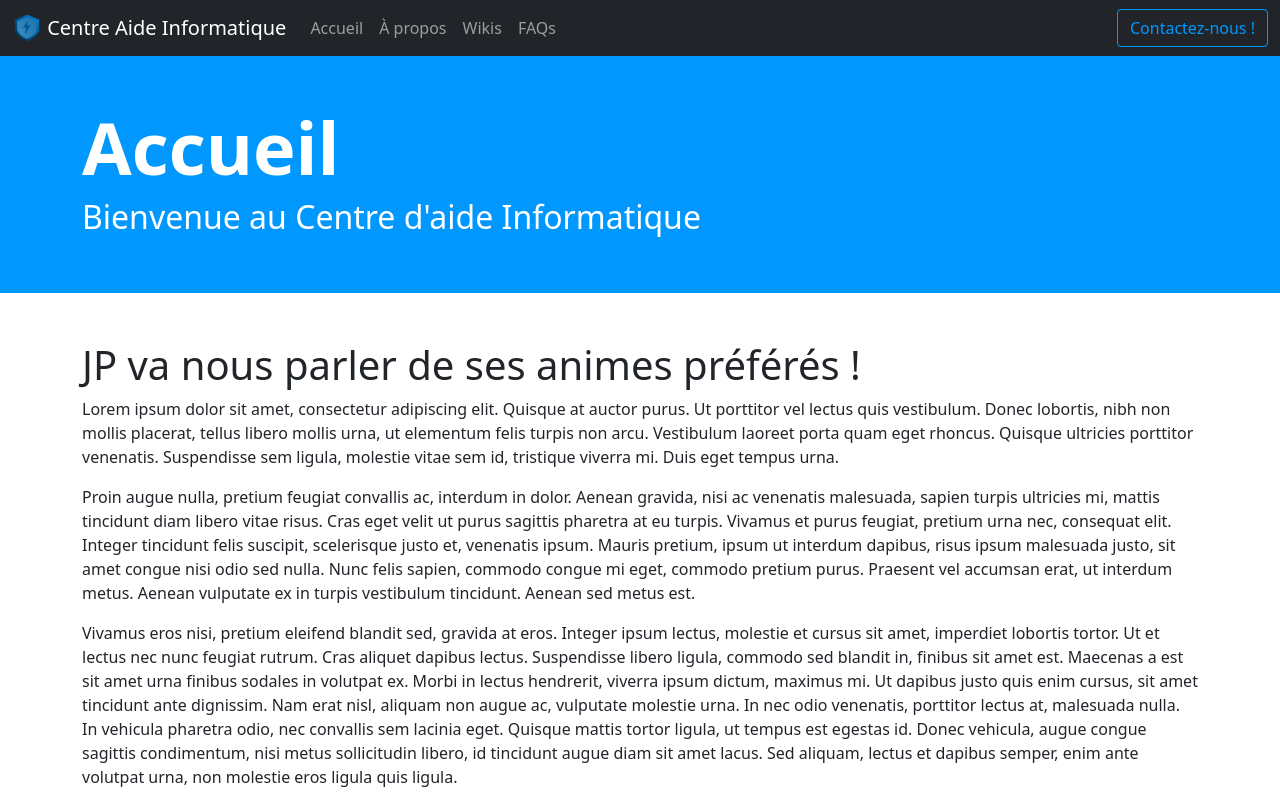
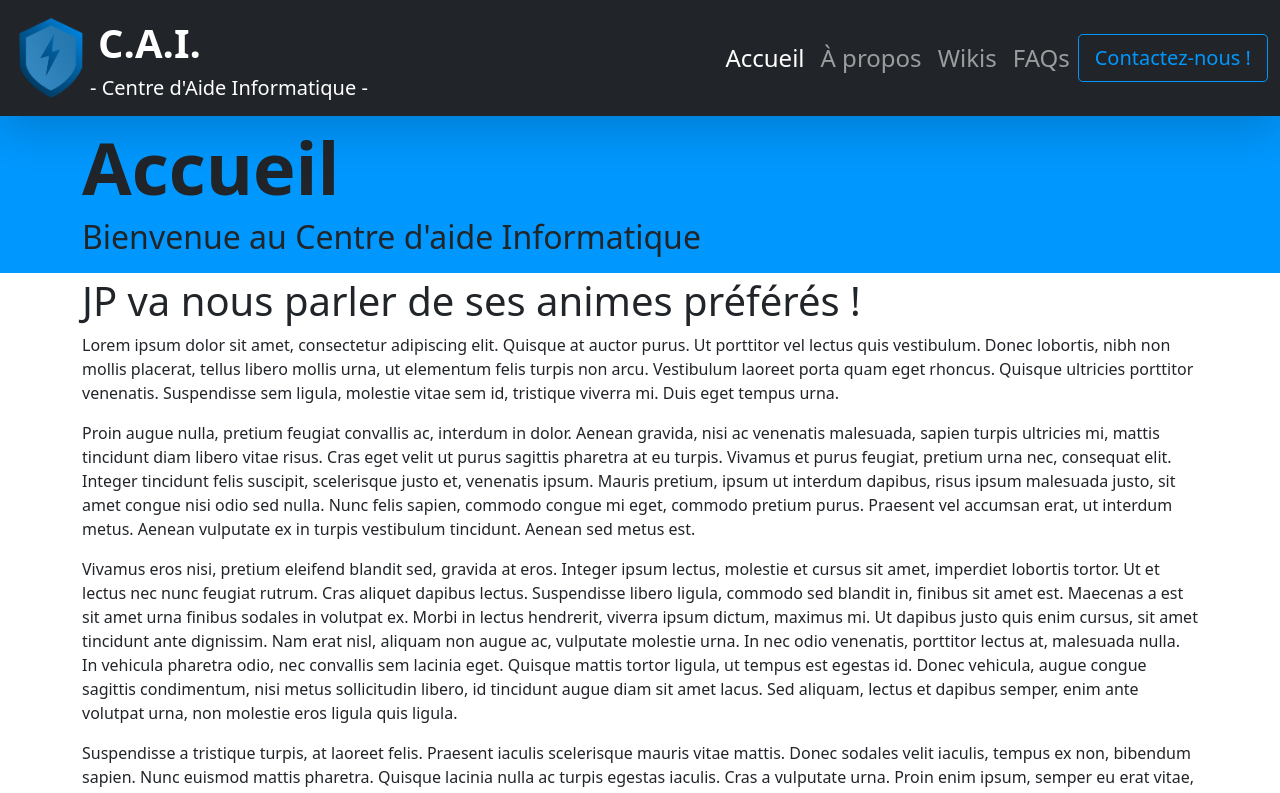
Before and after one commit to darkhappy/projet-soutien, a React (Create React App) app: page / in a window 1280 px wide. Shown: the top 793 px of the page. Built offline with nearby package versions, Linux system fonts and the light colour scheme.

Commit message:
added links for home and about and began footer

```diff
--- a/package.json
+++ b/package.json
@@ -11,7 +11,8 @@
     "react": "^17.0.2",
     "react-bootstrap": "^2.1.2",
     "react-dom": "^17.0.2",
-    "react-router-dom": "6",
+    "react-router-bootstrap": "^0.26.0",
+    "react-router-dom": "^6.2.1",
     "react-scripts": "5.0.0",
     "sass": "^1.49.8"
   },
--- a/src/App.js
+++ b/src/App.js
@@ -1,4 +1,5 @@
 import NavBar from "./components/NavBar";
+import Footer from "./components/Footer";
 import { Outlet } from "react-router-dom";
 
 function App() {
@@ -6,6 +7,7 @@ function App() {
     <>
       <NavBar />
       <Outlet />
+      <Footer />
     </>
   );
 }
--- a/src/components/Footer.jsx
+++ b/src/components/Footer.jsx
@@ -0,0 +1,11 @@
+import Card from 'react-bootstrap/Card';
+export default function NavBar() {
+  return (
+    <Card>
+      <Card.Footer>
+        Hello chicken nygget
+      </Card.Footer>
+
+    </Card>
+    );
+}
--- a/src/components/Header.jsx
+++ b/src/components/Header.jsx
@@ -2,8 +2,8 @@ import { Container } from "react-bootstrap";
 
 export default function Header(props) {
   return (
-    <header className="bg-primary mb-5 text-white">
-      <Container className="py-5" >
+    <header className="mb-1 bg-primary">
+      <Container className="py-2" >
         <h1 className="display-2 fw-bold">{props.title}</h1>
         <h2 className="fs-2">
           {props.subtitle}
--- a/src/components/NavBar.jsx
+++ b/src/components/NavBar.jsx
@@ -1,23 +1,33 @@
-import { Button, Container, Image, Nav, Navbar } from "react-bootstrap";
+import { Button, Container, Nav, Navbar } from "react-bootstrap";
+import {LinkContainer} from "react-router-bootstrap"
 import LogoImage from "../img/Shield_Logo.png";
 
 export default function NavBar() {
   return (
-    <Navbar bg="dark" variant="dark" sticky="top" expand="lg">
+    <Navbar bg="dark" variant="dark" sticky="top" expand="lg" className="shadow-lg">
       <Container fluid>
-        <Navbar.Brand href="../routes/Home.jsx">
-          <img height={30} width={30} src={LogoImage} className="d-inline-block align-top"  alt="Logo"/>
-          {" "}Centre Aide Informatique
-        </Navbar.Brand>
+        <LinkContainer to={"/"}>
+          <Navbar.Brand>
+            <img height={90} width={78} src={LogoImage} className="d-inline-block align-top"  alt="Logo"/>
+            <div className="d-inline-block">
+              <p className="fs-1 mb-0 mx-2 mt-0 fw-bolder ">C.A.I.</p>
+              <p className="fs-5 mt-0 mb-0">- Centre d'Aide Informatique -</p>
+            </div>
+          </Navbar.Brand>
+        </LinkContainer>
         <Navbar.Toggle aria-controls="basic-navbar-nav" />
-        <Navbar.Collapse id="basic-navbar-nav">
-          <Nav className="me-auto">
-            <Nav.Link href="#">Accueil</Nav.Link>
-            <Nav.Link href="#">À propos</Nav.Link>
+        <Navbar.Collapse id="basic-navbar-nav" className="justify-content-end">
+          <Nav className="fs-4">
+            <LinkContainer to={"/"}>
+              <Nav.Link>Accueil</Nav.Link>
+            </LinkContainer>
+            <LinkContainer to={"about"}>
+              <Nav.Link>À propos</Nav.Link>
+            </LinkContainer>
             <Nav.Link href="#">Wikis</Nav.Link>
             <Nav.Link href="#">FAQs</Nav.Link>
           </Nav>
-          <Button variant="outline-primary">Contactez-nous !</Button>
+          <Button variant="outline-primary" size="lg">Contactez-nous !</Button>
         </Navbar.Collapse>
       </Container>
     </Navbar>
```
Also changed, not shown: 1 other file (tests, documents, lock files or other folders).
